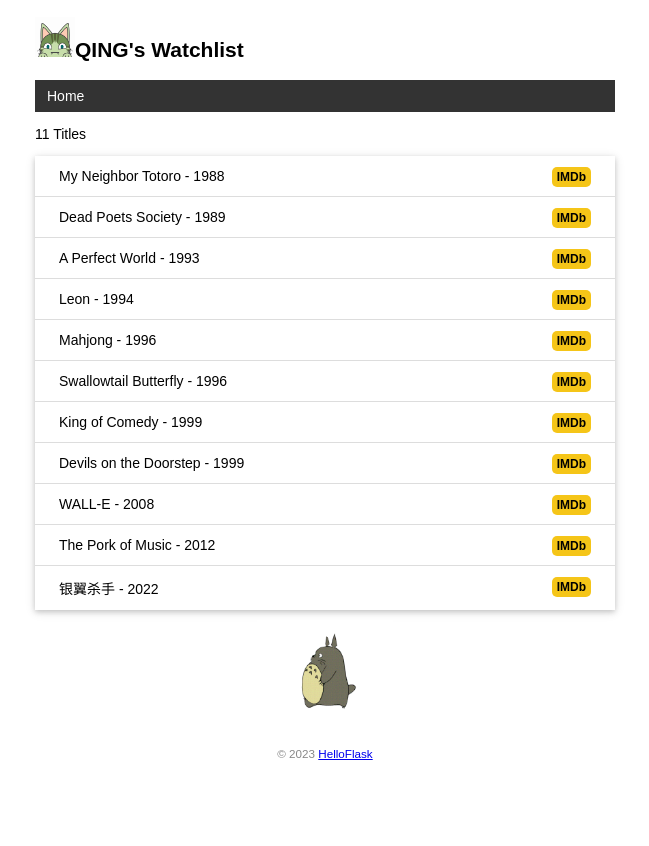
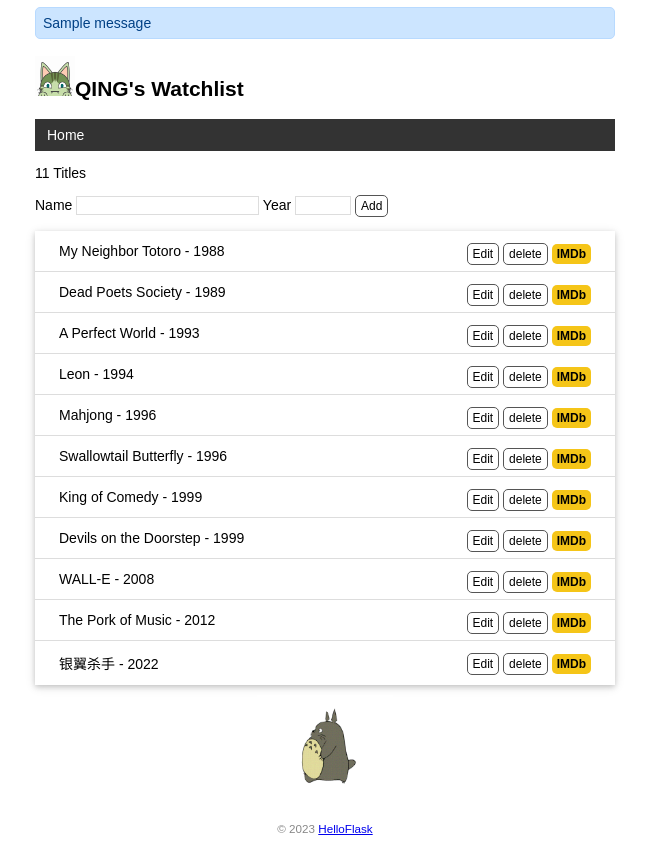
Before and after one commit to GitZhiQing/watchlist, a Flask app: page / in a window 1280 px wide. Shown: the whole page, without its empty margins (315-964 px from the left). Before the commit the page ends 760 px from the top, so only its background shows below. Run offline with Flask 3, Linux system fonts and the light colour scheme; one stand-in notice (Sample message) is shown.

Commit message:
Create, edit and delete item by form

```diff
--- a/app.py
+++ b/app.py
@@ -1,6 +1,6 @@
 import os
 import sys
-from flask import Flask, url_for, render_template
+from flask import Flask, url_for, render_template, request, flash, redirect
 from markupsafe import escape
 from flask_sqlalchemy import SQLAlchemy
 import click
@@ -16,6 +16,7 @@ else:
 app = Flask(__name__)
 app.config["SQLALCHEMY_DATABASE_URI"] = prefix + os.path.join(app.root_path, "data.db")
 app.config["SQLALCHEMY_TRACK_MODIFICATIONS"] = False  # 关闭对模型修改的监控
+app.config["SECRET_KEY"] = "dev"  # 等同于 app.secret_key = 'dev'
 # 在扩展类实例化前加载配置
 db = SQLAlchemy(app)  # 初始化扩展，传入程序实例 app
 
@@ -71,11 +72,24 @@ class Movie(db.Model):
 
 
 # 通过 app.route 装饰器来为这个函数绑定对应的 URL
-@app.route("/")
+@app.route("/", methods=["GET", "POST"])
 def index():
-    user = User.query.first()  # 读取用户记录
+    if request.method == "POST":
+        title = request.form.get("title")  # 表单 name 字段
+        year = request.form.get("year")
+        # 验证数据
+        if not title or not year or len(year) > 4 or len(title) > 60:
+            flash("Invalid input.")  # 显示错误提示
+            return redirect(url_for("index"))
+        # 保存表单到数据库
+        movie = Movie(title=title, year=year)  # 创建记录
+        db.session.add(movie)  # 添加到数据库会话
+        db.session.commit()  # 提交数据库会话
+        flash("Item created.")  # 显示成功创建的提示
+        return redirect(url_for("index"))  # 重定向回主页
+
     movies = Movie.query.all()  # 读取所有电影记录
-    return render_template("index.html",movies=movies)
+    return render_template("index.html", movies=movies)
 
 
 @app.route("/user/<name>")
@@ -94,11 +108,41 @@ def page_not_found(e):  # 接收异常对象作为参数
     return render_template("404.html"), 404  # 返回模板和状态码
 
 
-@app.route("/test")
-def test_url_for():
-    print(url_for("hello"))
-    print(url_for("user_page", name="QING"))  # /user/QING
-    print(url_for("user_page", name="CLEAR"))  # /user/CLEAR
-    print(url_for("test_url_for"))
-    print(url_for("test_url_for", num=1))
-    return "Test Page"
+# @app.route("/test")
+# def test_url_for():
+#    print(url_for("hello"))
+#    print(url_for("user_page", name="QING"))  # /user/QING
+#    print(url_for("user_page", name="CLEAR"))  # /user/CLEAR
+#    print(url_for("test_url_for"))
+#    print(url_for("test_url_for", num=1))
+#    return "Test Page"
+
+
+@app.route("/movie/edit/<int:movie_id>", methods=["GET", "POST"])
+def edit(movie_id):
+    movie = Movie.query.get_or_404(movie_id) # 返回对应主键的内容，否则返回 404
+
+    if request.method == "POST":  # 处理编辑表单的提交请求
+        title = request.form["title"]
+        year = request.form["year"]
+
+        if not title or not year or len(year) != 4 or len(title) > 60:
+            flash("Invalid input.")
+            return redirect(url_for("edit", movie_id=movie_id))  # 重定向回对应的编辑页面
+
+        movie.title = title  # 更新 title
+        movie.year = year  # 更新 year
+        db.session.commit()  # 提交数据库会话
+        flash("Item updated.")
+        return redirect(url_for("index"))  # 重定向回主页
+
+    return render_template("edit.html", movie=movie)
+
+
+@app.route('/movie/delete/<int:movie_id>',methods=['POST'])
+def delete(movie_id):
+    movie = Movie.query.get_or_404(movie_id)
+    db.session.delete(movie) # 删除对应记录
+    db.session.commit() # 提交数据库对话
+    flash('Item deleted.')
+    return redirect(url_for('index')) # 返回主页
--- a/static/style.css
+++ b/static/style.css
@@ -3,6 +3,48 @@ body {
     max-width: 580px;
     font-size: 14px;
     font-family: Arial, Helvetica, sans-serif;
+}
+
+.alert {
+    position: relative;
+    padding: 7px;
+    margin: 7px 0;
+    border: 1px solid transparent;
+    color: #004085;
+    background-color: #cce5ff;
+    border-color: #b8daff;
+    border-radius: 5px;
+}
+
+/*覆盖某些浏览器对 input 元素定义的字体*/
+input[type=submit] {
+    font-family: inherit;
+}
+
+input[type=text] {
+    border: 1px solid #ddd;
+}
+
+input[name=year] {
+    width: 50px;
+}
+
+.button {
+    font-size: 12px;
+    padding: 3px 5px;
+    text-decoration: none;
+    cursor: pointer;
+    background-color: white;
+    color: black;
+    border: 1px solid #555555;
+    border-radius: 5px;
+}
+
+.btn:hover {
+    text-decoration: none;
+    background-color: black;
+    color: white;
+    border: 1px solid black;
 }
 
 nav ul {
@@ -27,6 +69,10 @@ nav li a {
 
 nav li a:hover {
     background-color: #111;
+}
+
+.inline-form {
+    display: inline;
 }
 
 footer {
--- a/templates/base.html
+++ b/templates/base.html
@@ -17,6 +17,9 @@
     {% endblock %}
   </head>
   <body>
+    {% for message in get_flashed_messages() %}
+    <div class="alert">{{message}}</div>
+    {% endfor %}
     <h2>
       <img
         alt="Avatar"
--- a/templates/index.html
+++ b/templates/index.html
@@ -1,10 +1,19 @@
 {% extends 'base.html' %} {% block content %}
 <p>{{movies|length}} Titles</p>
+<form action="" method="post">
+  Name <input type="text" name="title" autocomplete="off" required>
+  Year <input type="text" name="year" autocomplete="off" required>
+  <input class="button" type="submit" name="submit" value="Add">
+</form>
 <ul class="movie-list">
   {% for movie in movies %}
   <li>
     {{movie.title}} - {{movie.year}}
     <span class="float-right">
+      <a class="button" href="{{url_for('edit',movie_id=movie.id)}}">Edit</a>
+      <form action="{{url_for('delete',movie_id=movie.id)}}" class="inline-form" method="post">
+        <input type="submit" class="button" name="delete" value="delete" onclick="return confirm('Are you sure?')">
+      </form>
       <a
         href="https://www.imdb.com/find?q={{ movie.title }}"
         class="imdb"
```
Also changed, not shown: templates/edit.html (added, +22 -0 lines), data.db.
